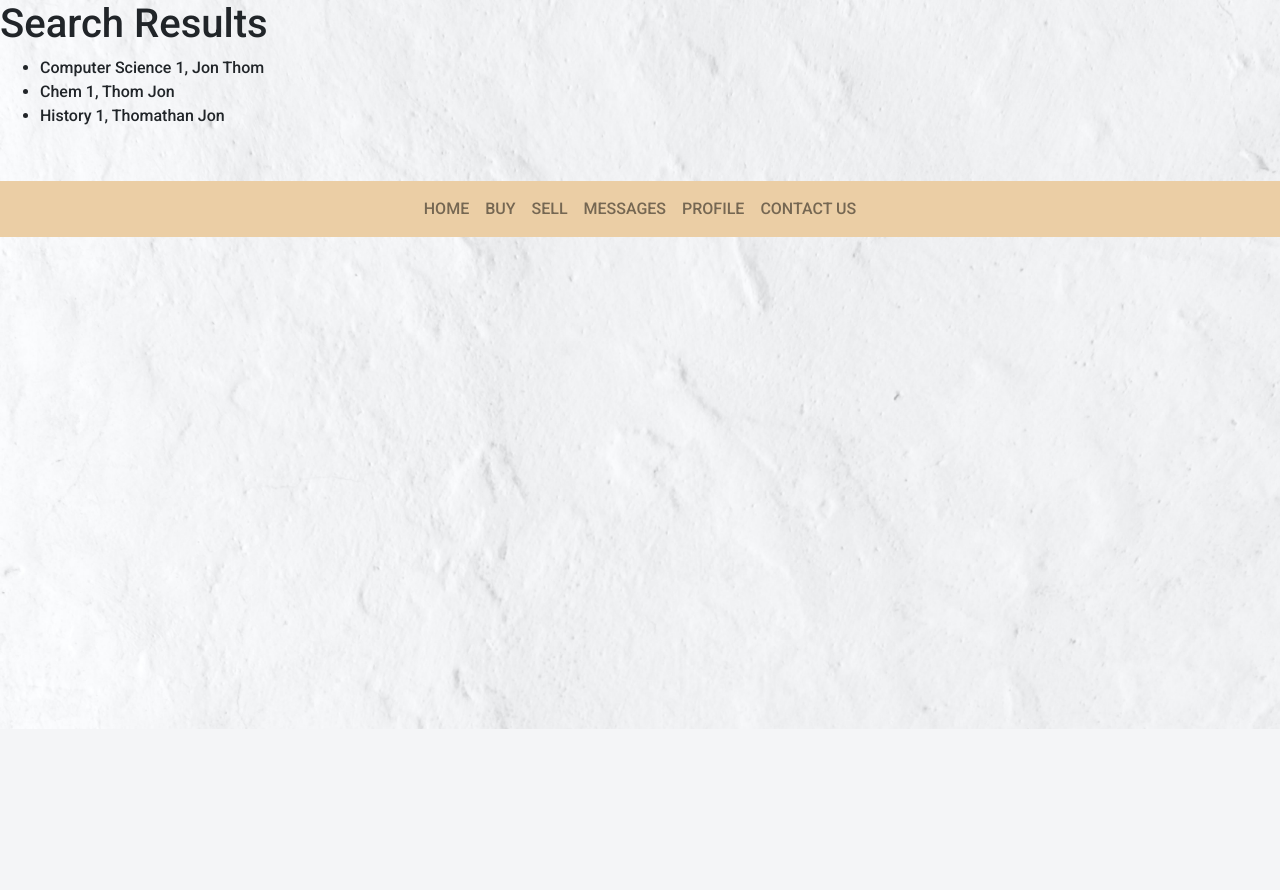
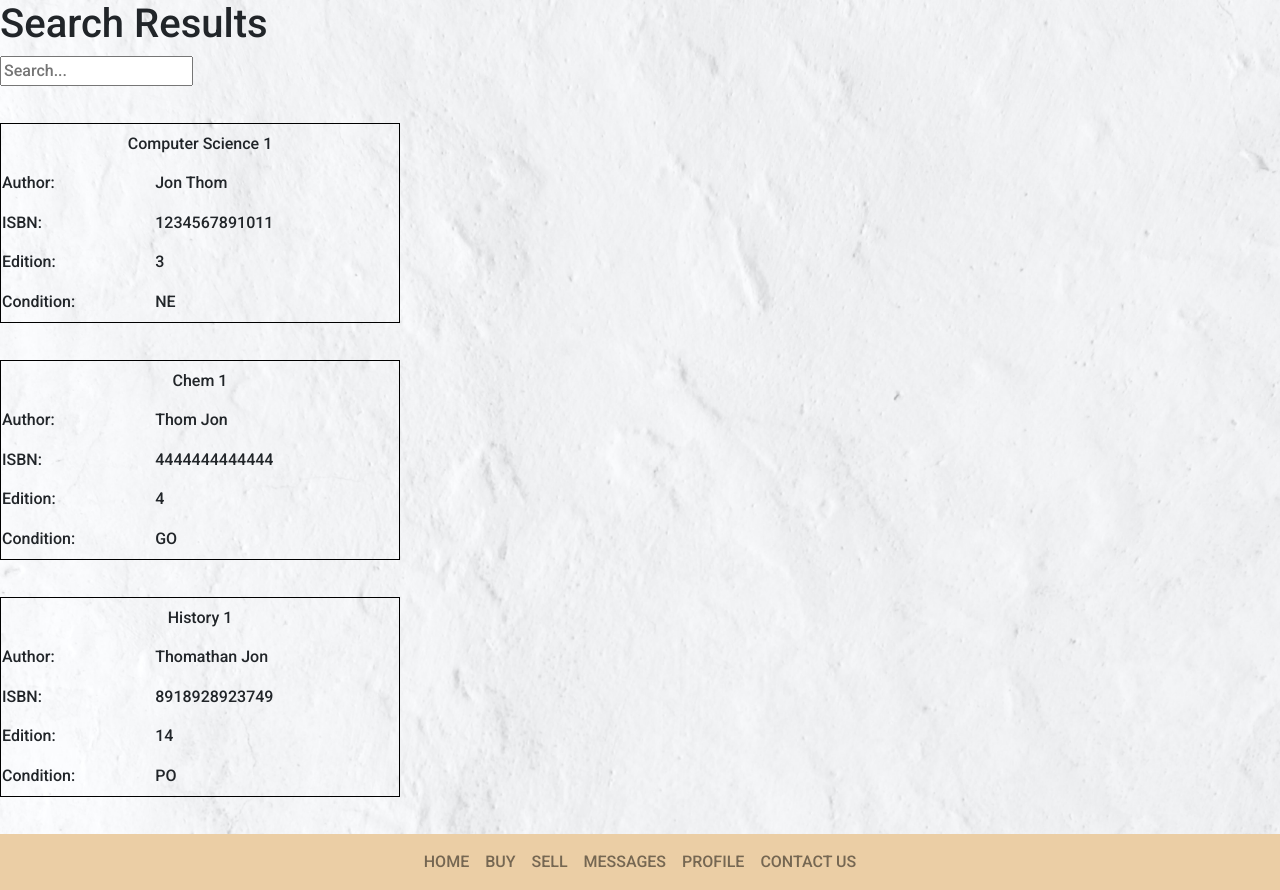
Before and after one commit to jthom19/BookBargainsProject, a Django app: template bookbargains/templates/searchresults.html in a window 1280 px wide. Shown: the part 71-961 px from the top of the page. Before the commit the page ends 800 px from the top, so only its background shows below. Run offline with Django 3.2, Linux system fonts and the light colour scheme; the template is opened without the code that fills it: values that come from a table or form of the project are taken from there, others are empty; data comes from the database, SQL or seed files in the repository; some libraries are stand-ins or nearby versions.

Commit message:
Search aesthetic 2

```diff
--- a/bookbargains/templates/searchresults.html
+++ b/bookbargains/templates/searchresults.html
@@ -3,13 +3,38 @@
 {% block body_block %}
 <h1>Search Results</h1>
 
-<ul>
+<form action="{% url 'searchresults' %}" method="get">
+  <input name="q" type="text" placeholder="Search...">
+</form>
+
+
 
   {% for Book in object_list %}
-    <li>
-      {{ Book.title }}, {{ Book.author }}
-    </li>
+      <pre class="tab">      </pre>
+      <table style="width:400px; height: 200px; border:1px solid black">
+          <tr>
+              <td colspan="2" style="text-align:center">{{Book.title}}</td>
+          </tr>
+          <tr>
+            <td>Author:</td>
+            <td>{{Book.author}}</td>
+          </tr>
+          <tr>
+              <td>ISBN:</td>
+              <td>{{Book.ISBN13}}</td>
+          </tr>
+          <tr>
+              <td>Edition:</td>
+              <td>{{Book.edition}}</td>
+          </tr>
+          <tr>
+              <td>Condition:</td>
+              <td>{{Book.condition}}</td>
+              </tr>
+      </table>
   {% endfor %}
-</ul>
+
+
+
 
 {% endblock %}
```
